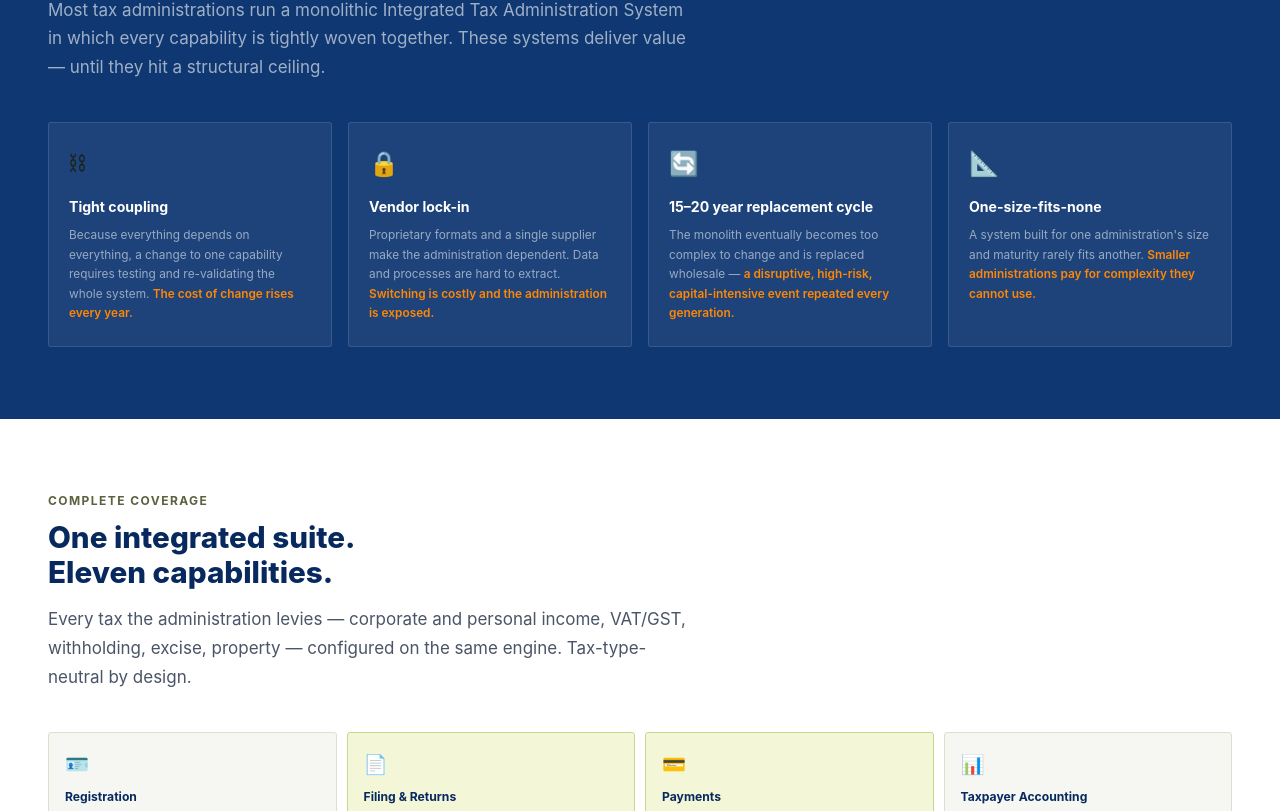
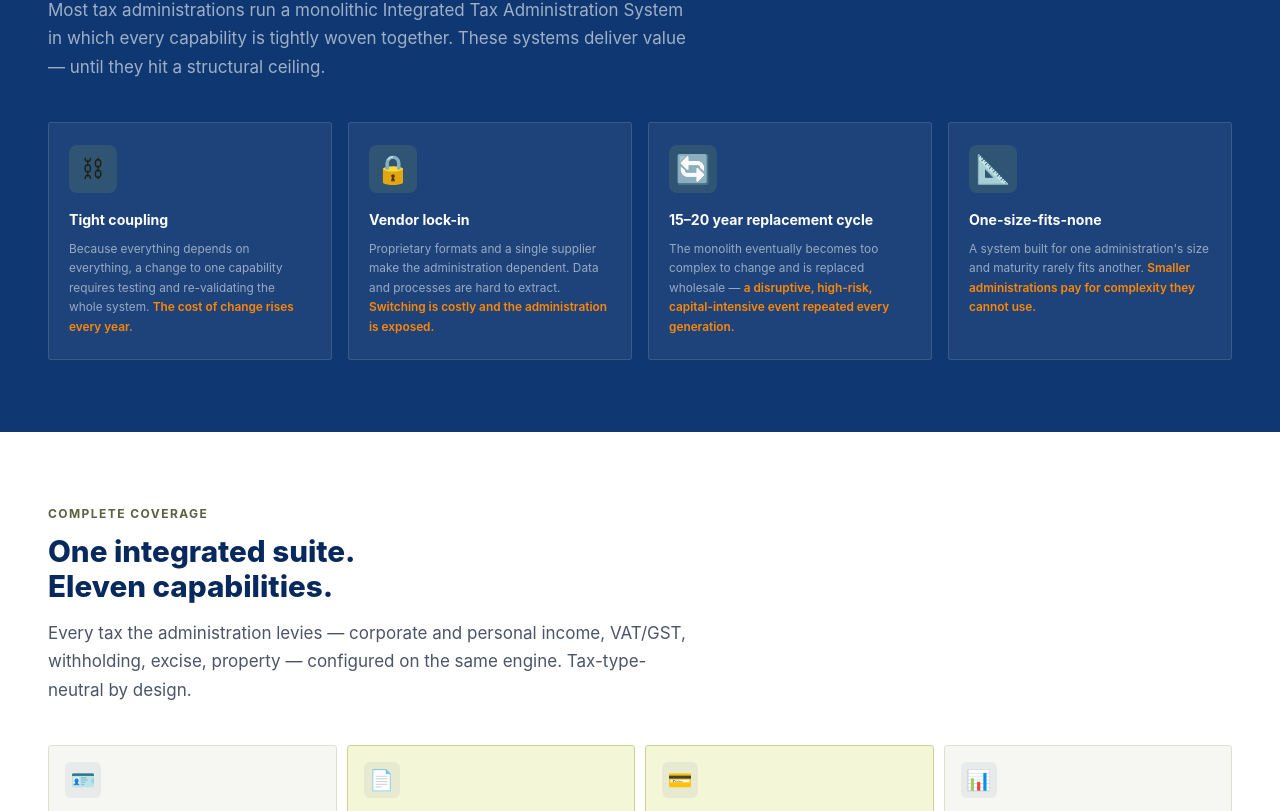
Before and after one commit to alaponin/daftaria-website, a React (Vite) app: page / in a window 1280 px wide. Shown: the part 1509-2320 px from the top of the page. Built offline with nearby package versions, Linux system fonts and the light colour scheme.

Commit message:
feat: icon containers — lime-tinted 48px for Problem, neutral 36px for Capabilities

```diff
--- a/src/components/Capabilities.css
+++ b/src/components/Capabilities.css
@@ -29,7 +29,17 @@
 .cap-card--orange  { background: #fff3e6; border-color: #ffc88a; }
 .cap-card--empty   { background: var(--off); min-height: 100px; }
 
-.cap-card__icon { font-size: 1.2rem; margin-bottom: 8px; }
+.cap-card__icon {
+  width: 36px;
+  height: 36px;
+  background: rgba(7, 41, 94, 0.06);
+  border-radius: 6px;
+  display: flex;
+  align-items: center;
+  justify-content: center;
+  font-size: 1.25rem;
+  margin-bottom: 10px;
+}
 
 .cap-card__title {
   font-size: 0.76rem;
--- a/src/components/Problem.css
+++ b/src/components/Problem.css
@@ -25,7 +25,17 @@
   padding: 22px 20px;
 }
 
-.problem__icon { font-size: 1.5rem; margin-bottom: 12px; }
+.problem__icon {
+  width: 48px;
+  height: 48px;
+  background: rgba(189, 202, 66, 0.12);
+  border-radius: 8px;
+  display: flex;
+  align-items: center;
+  justify-content: center;
+  font-size: 1.75rem;
+  margin-bottom: 16px;
+}
 
 .problem__card-title {
   font-size: 0.88rem;
```
